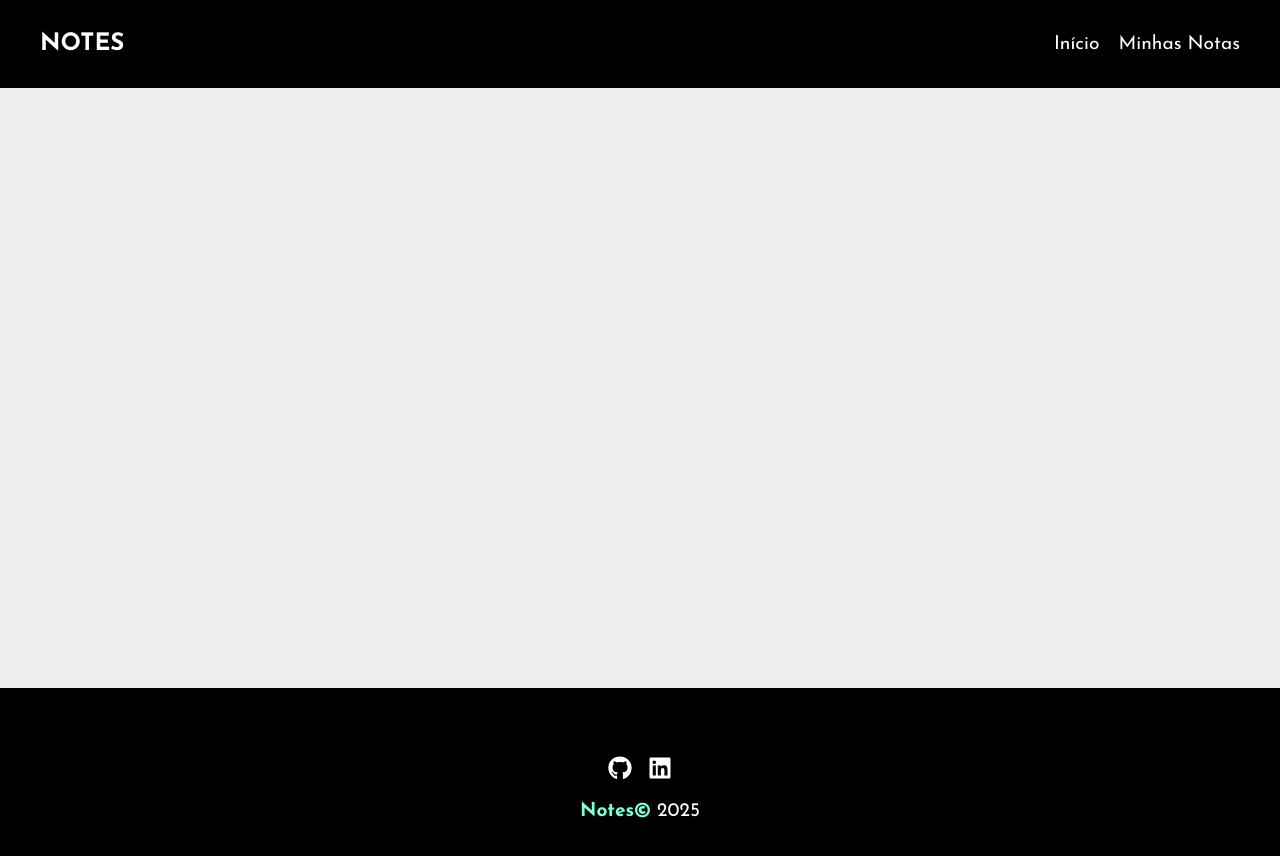
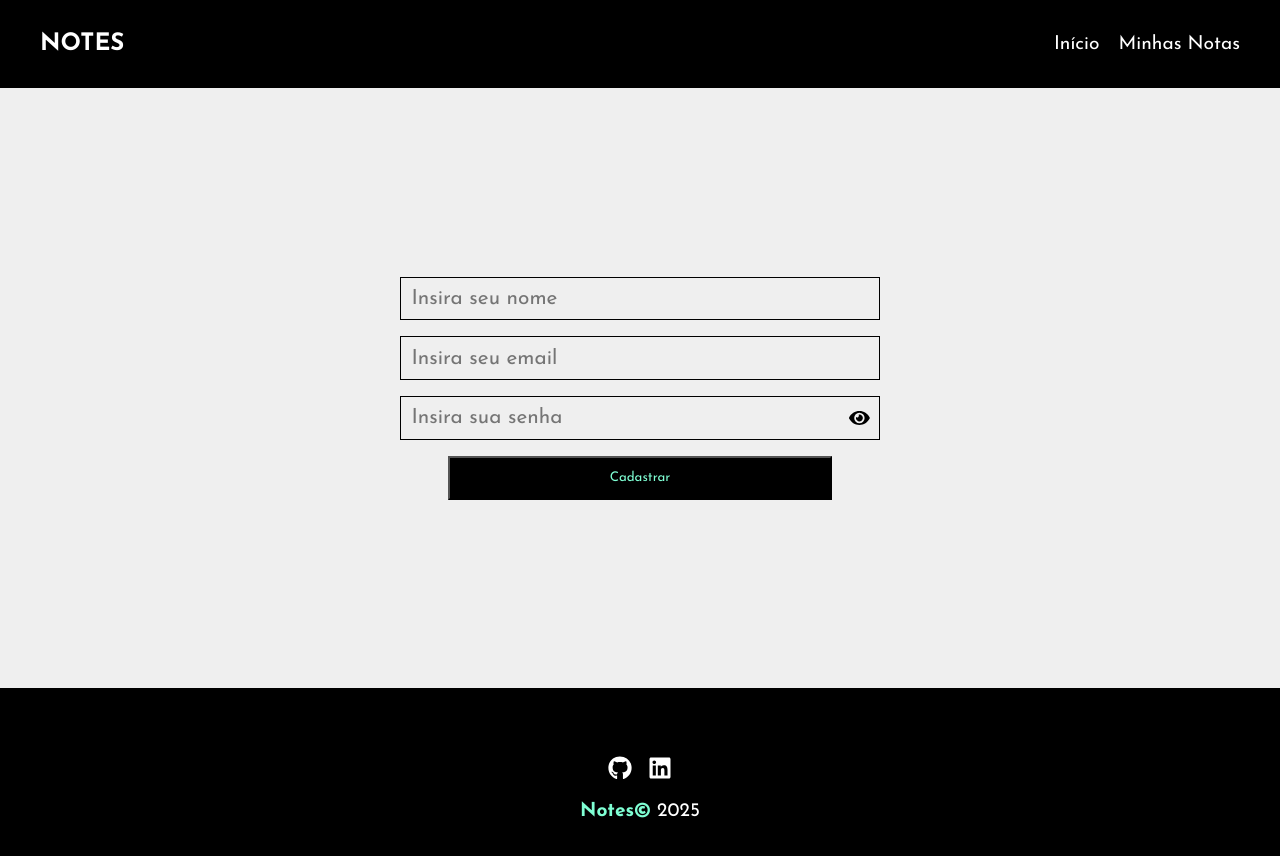
Before and after one commit to oabnerwilliam/notes, a React (Vite) app: page /signup in a window 1280 px wide. Shown: the top 856 px of the page. Built offline with nearby package versions, Linux system fonts and the light colour scheme; no server answers.

Commit message:
Criando a página de cadastro

```diff
--- a/src/App.jsx
+++ b/src/App.jsx
@@ -9,7 +9,8 @@ import Container from './components/layout/Container'
 
 import Home from './components/pages/Home'
 import MyNotes from './components/pages/MyNotes'
-import NotePage from './components/pages/NotePage'
+import SignUpPage from './components/pages/SignUpPage'
+import LoginPage from './components/pages/LoginPage'
 
 function App() {
   return (
@@ -20,7 +21,8 @@ function App() {
           <Routes>
             <Route path="/" element={<Home/>}/>
             <Route path="/mynotes" element={<MyNotes/>}/>
-            <Route path="/notepage" element={<NotePage/>}/>
+            <Route path="/signup" element={<SignUpPage/>}/>
+            <Route path="/login" element={<LoginPage/>}/>
           </Routes>
         </Container>
         <Footer/>
--- /dev/null
+++ b/src/components/pages/LoginPage.jsx
@@ -0,0 +1,11 @@
+import React from 'react'
+
+const LoginPage = () => {
+  return (
+    <div>
+
+    </div>
+  )
+}
+
+export default LoginPage
--- /dev/null
+++ b/src/components/pages/SignUpPage.jsx
@@ -0,0 +1,113 @@
+import React, { useEffect, useState } from 'react'
+
+import style from './SignUpPage.module.css'
+
+import { FaEye } from 'react-icons/fa'
+import { useNavigate } from 'react-router-dom'
+
+const SignUpPage = () => {
+  const [viewPassword, setViewPassword] = useState(false)
+  const [inputType, setInputType] = useState('password')
+  const [user, setUser] = useState({})
+  const [existingUsers, setExistingUsers] = useState([])
+
+  const navigate = useNavigate()
+
+  const handleOnChange = (e) => {
+    setUser({
+        ...user,
+        [e.target.name]: e.target.value
+    })
+  }
+
+  useEffect(()=>{
+    fetch("http://localhost:5000/users", {
+        method: "GET",
+        headers: {
+            'Content-Type': 'application/json'
+        }
+    })
+    .then(resp=>resp.json())
+    .then((data)=>{
+        console.log(data)
+        setExistingUsers(data)
+    })
+    .catch((err)=>{
+        console.log("Erro ao ver usuários já cadastrados.", err)
+    })
+  }, [])
+
+  const submitUser = (e) => {
+    e.preventDefault()
+    const userExists = existingUsers.find((existingUser)=> user.email === existingUser.email)
+    if (userExists) {
+        console.log("Usuário já cadastrado.")
+    } else {
+        fetch("http://localhost:5000/users", {
+            method: "POST",
+            headers: {
+                'Content-Type': 'application/json'
+            },
+            body: JSON.stringify(user)
+        })
+        .then(resp=>resp.json())
+        .then((data)=>{
+            console.log("Usuário cadastrado com sucesso!", data)
+            return fetch("http://localhost:5000/users")
+
+        })
+        .then(resp=>resp.json())
+        .then((updatedUsers)=>{
+            setExistingUsers(updatedUsers)
+        })
+        .catch((err)=>{
+            console.log("Erro ao cadastrar usuário ou atualizar lista.", err)
+        })
+        navigate("/mynotes")
+    }
+  }
+
+  const showPassword = () => {
+    setViewPassword(!viewPassword)
+  }
+  useEffect(()=>{
+    if (viewPassword == true) {
+        setInputType('text')
+    } else {
+        setInputType('password')
+    }
+  }, [viewPassword])
+
+  return (
+    <div className={style.formContainer}>
+        <form className={style.form} onSubmit={submitUser}>
+            <input type="text"
+            name="name"
+            id="name"
+            placeholder="Insira seu nome"
+            onChange={handleOnChange}
+            required/>
+            <input type="email"
+            name="email"
+            id="email"
+            placeholder="Insira seu email"
+            onChange={handleOnChange}
+            required/>
+            <div className={style.passwordContainer}>
+                <input type={inputType}
+                name="password"
+                id="password"
+                placeholder="Insira sua senha"
+                minLength="6"
+                onChange={handleOnChange}
+                required/>
+                <FaEye onClick={showPassword}
+                className={style.eye}/>
+            </div>
+            <button type="submit" className={style.submitButton}>Cadastrar</button>
+        </form>
+    </div>
+  )
+}
+
+export default SignUpPage
--- /dev/null
+++ b/src/components/pages/SignUpPage.module.css
@@ -0,0 +1,58 @@
+.formContainer {
+    width: 100%;
+    display: flex;
+    justify-content: center;
+    align-items: center;
+}
+.form {
+    display: flex;
+    flex-direction: column;
+    align-items: flex-start;
+    width: 40%;
+    gap: 1em;
+    position: relative;
+}
+
+.form input {
+    padding: .5em;
+    font-size: 1.3em;
+    background-color: inherit;
+    border: 1px solid black;
+    outline: none;
+    width: 100%;
+}
+
+.form .passwordContainer {
+    position: relative;
+    width: 100%;
+}
+
+.form .eye {
+    border: none;
+    font-size: 1.3em;
+    display: flex;
+    justify-content: center;
+    position: absolute;
+    right: .5em;
+    top: 50%;
+    transform: translateY(-50%);
+    background-color: transparent;
+    transition: all ease 0.3s;
+        &:hover {
+            fill: aquamarine;
+            cursor: pointer;
+        }
+}
+
+.form .submitButton {
+    padding: 1em;
+    align-self: center;
+    width: 80%;
+    background-color: black;
+    color: aquamarine;
+    transition: all 0.3s ease;
+    &:hover {
+        cursor: pointer;
+        background-color: hsl(0, 0%, 20%);
+    }
+}
```
Also changed, not shown: src/components/pages/NotePage.jsx (deleted, +0 -11 lines), src/components/form/UserForm.jsx (added), src/components/form/UserForm.module.css (added), src/components/pages/LoginPage.module.css (added).
